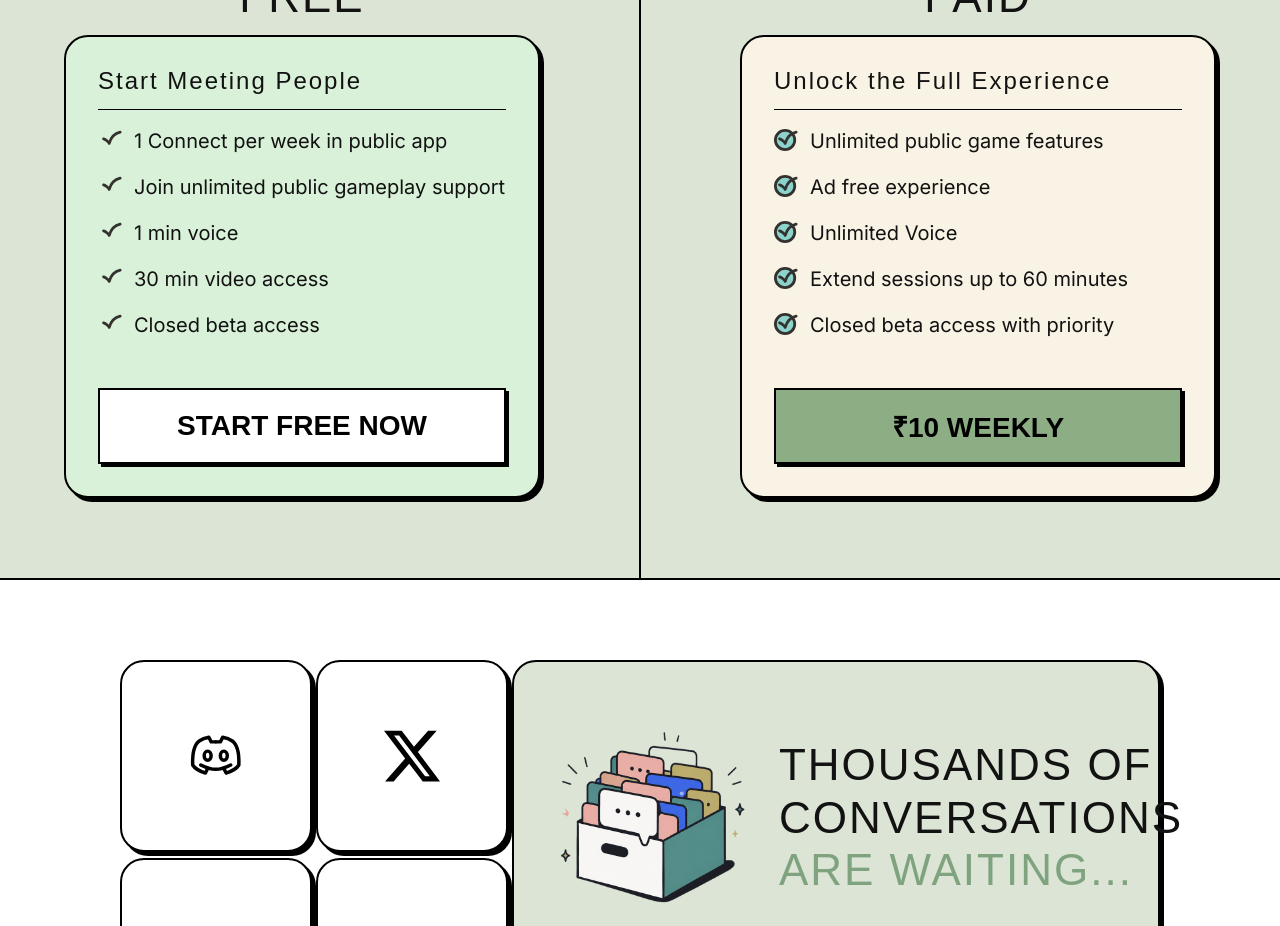
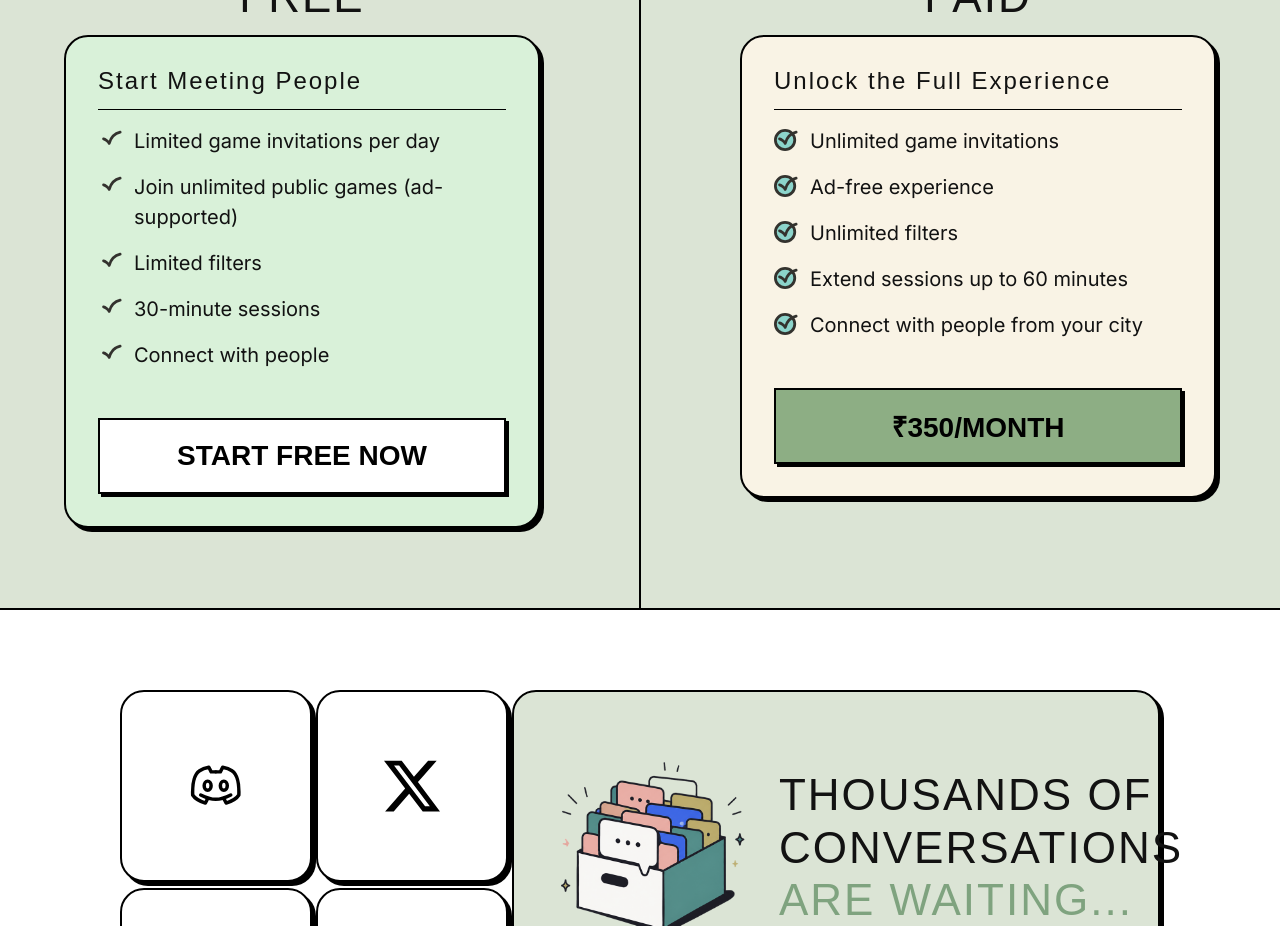
Before and after one commit to vrushy/dolog-website, a React (Vite) app: page / in a window 1280 px wide. Shown: the part 3540-4466 px from the top of the page. Built offline with nearby package versions, Linux system fonts and the light colour scheme; a web font is replaced by a local one.

Commit message:
Update pricing content based on new specs

```diff
--- a/src/components/PricingSection.tsx
+++ b/src/components/PricingSection.tsx
@@ -18,11 +18,11 @@ const PricingSection: React.FC = () => {
           <div className="brutal-card" style={{ ...styles.card, backgroundColor: '#D9F1D9' }}>
             <h4 style={styles.cardTitle}>Start Meeting People</h4>
             <ul style={styles.featureList}>
-              <li style={styles.featureItem}><img src="./Assets/1.svg" alt="check" style={styles.checkIcon} /> 1 Connect per week in public app</li>
-              <li style={styles.featureItem}><img src="./Assets/1.svg" alt="check" style={styles.checkIcon} /> Join unlimited public gameplay support</li>
-              <li style={styles.featureItem}><img src="./Assets/1.svg" alt="check" style={styles.checkIcon} /> 1 min voice</li>
-              <li style={styles.featureItem}><img src="./Assets/1.svg" alt="check" style={styles.checkIcon} /> 30 min video access</li>
-              <li style={styles.featureItem}><img src="./Assets/1.svg" alt="check" style={styles.checkIcon} /> Closed beta access</li>
+              <li style={styles.featureItem}><img src="./Assets/1.svg" alt="check" style={styles.checkIcon} /> Limited game invitations per day</li>
+              <li style={styles.featureItem}><img src="./Assets/1.svg" alt="check" style={styles.checkIcon} /> Join unlimited public games (ad-supported)</li>
+              <li style={styles.featureItem}><img src="./Assets/1.svg" alt="check" style={styles.checkIcon} /> Limited filters</li>
+              <li style={styles.featureItem}><img src="./Assets/1.svg" alt="check" style={styles.checkIcon} /> 30-minute sessions</li>
+              <li style={styles.featureItem}><img src="./Assets/1.svg" alt="check" style={styles.checkIcon} /> Connect with people</li>
             </ul>
             <MagneticButton style={styles.actionButton}>START FREE NOW</MagneticButton>
           </div>
@@ -38,13 +38,13 @@ const PricingSection: React.FC = () => {
           <div className="brutal-card" style={{ ...styles.card, backgroundColor: '#F9F3E5' }}>
             <h4 style={styles.cardTitle}>Unlock the Full Experience</h4>
             <ul style={styles.featureList}>
-              <li style={styles.featureItem}><img src="./Assets/2.svg" alt="check" style={styles.checkIcon} /> Unlimited public game features</li>
-              <li style={styles.featureItem}><img src="./Assets/2.svg" alt="check" style={styles.checkIcon} /> Ad free experience</li>
-              <li style={styles.featureItem}><img src="./Assets/2.svg" alt="check" style={styles.checkIcon} /> Unlimited Voice</li>
+              <li style={styles.featureItem}><img src="./Assets/2.svg" alt="check" style={styles.checkIcon} /> Unlimited game invitations</li>
+              <li style={styles.featureItem}><img src="./Assets/2.svg" alt="check" style={styles.checkIcon} /> Ad-free experience</li>
+              <li style={styles.featureItem}><img src="./Assets/2.svg" alt="check" style={styles.checkIcon} /> Unlimited filters</li>
               <li style={styles.featureItem}><img src="./Assets/2.svg" alt="check" style={styles.checkIcon} /> Extend sessions up to 60 minutes</li>
-              <li style={styles.featureItem}><img src="./Assets/2.svg" alt="check" style={styles.checkIcon} /> Closed beta access with priority</li>
+              <li style={styles.featureItem}><img src="./Assets/2.svg" alt="check" style={styles.checkIcon} /> Connect with people from your city</li>
             </ul>
-            <MagneticButton className="green" style={styles.actionButton}>₹10 WEEKLY</MagneticButton>
+            <MagneticButton className="green" style={styles.actionButton}>₹350/MONTH</MagneticButton>
           </div>
         </div>
 
```
